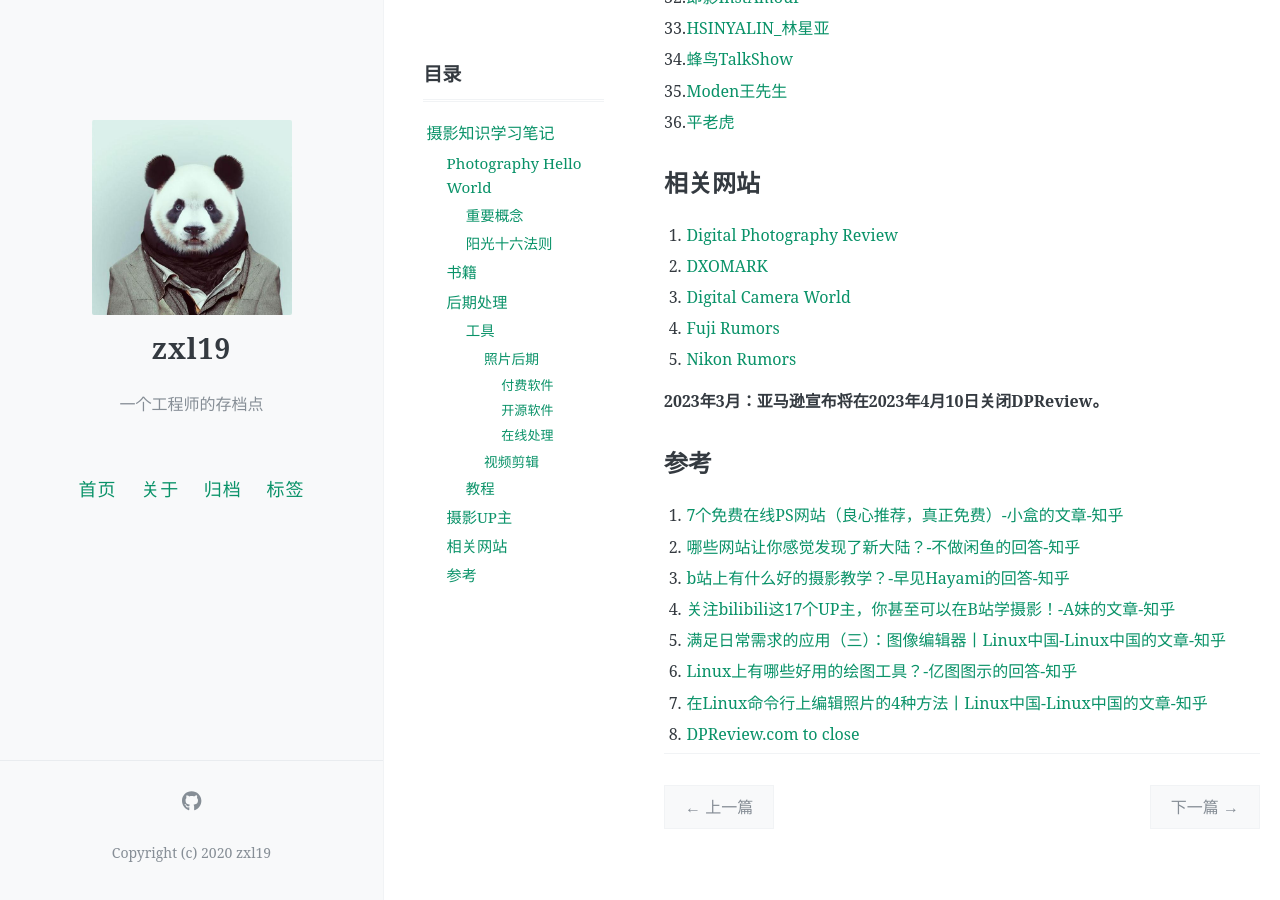
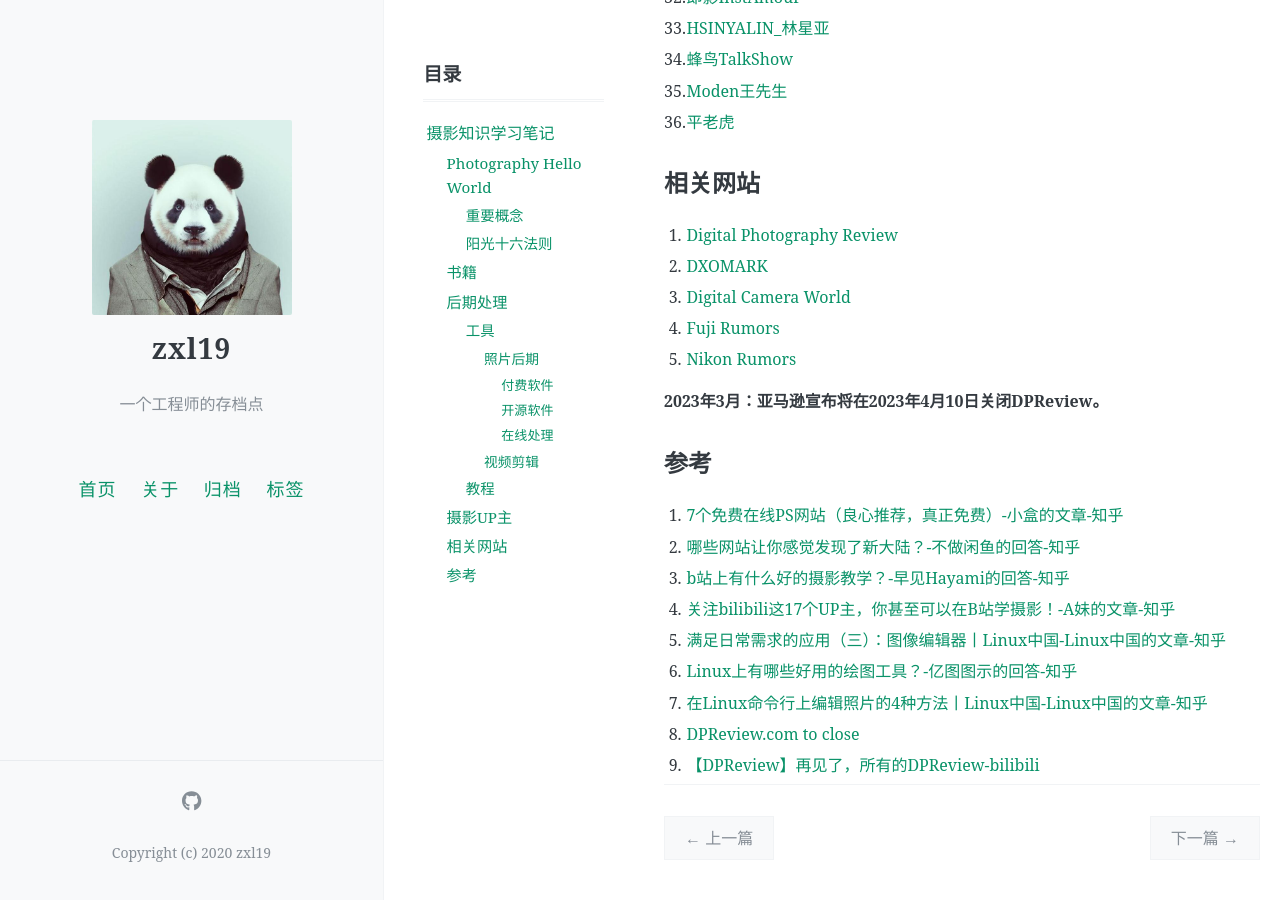
Before and after one commit to zxl19/zxl19.github.io, a Jekyll site: the page built from _posts/2021-08-03-photography-note.md, in a window 1280 px wide and 900 px high, scrolled down 3928 px. Built offline with Jekyll 4.4.1, drawn with Linux system fonts in a browser that asks for light colours; comment, search, counter and statistics services are not loaded; before the commit the page ends 4797 px from its top, so only the background shows below that.

Commit message:
Update 2021-08-03-photography-note.md

```diff
--- a/_posts/2021-08-03-photography-note.md
+++ b/_posts/2021-08-03-photography-note.md
@@ -174,3 +174,4 @@ pinned: false
 6. [Linux上有哪些好用的绘图工具？-亿图图示的回答-知乎](https://www.zhihu.com/question/445559611/answer/1759893444)
 7. [在Linux命令行上编辑照片的4种方法丨Linux中国-Linux中国的文章-知乎](https://zhuanlan.zhihu.com/p/430719348)
 8. [DPReview.com to close](https://www.dpreview.com/news/5901145460/dpreview-com-to-close)
+9. [【DPReview】再见了，所有的DPReview-bilibili](https://www.bilibili.com/video/BV1ZM411N7EP)
```
